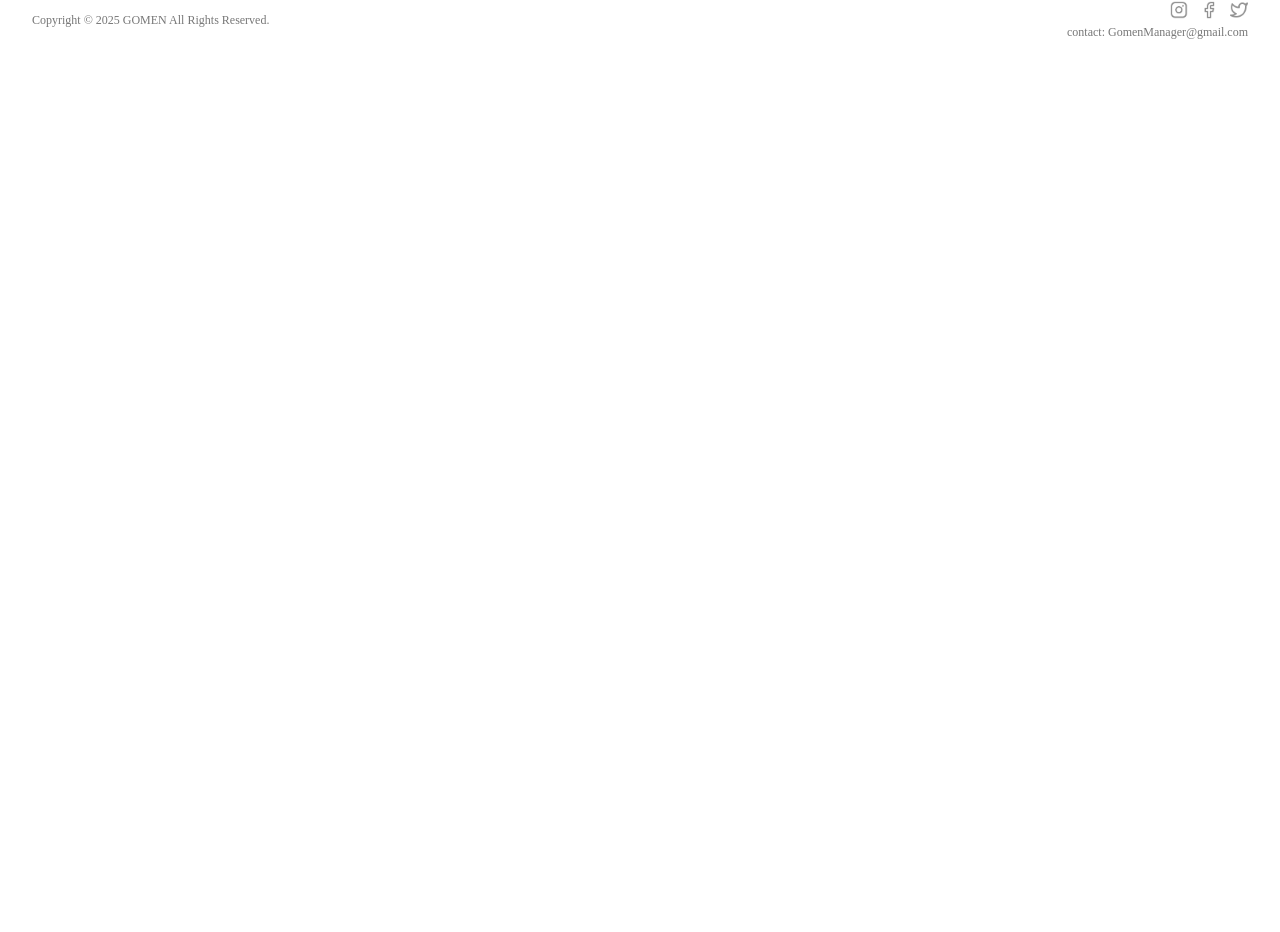
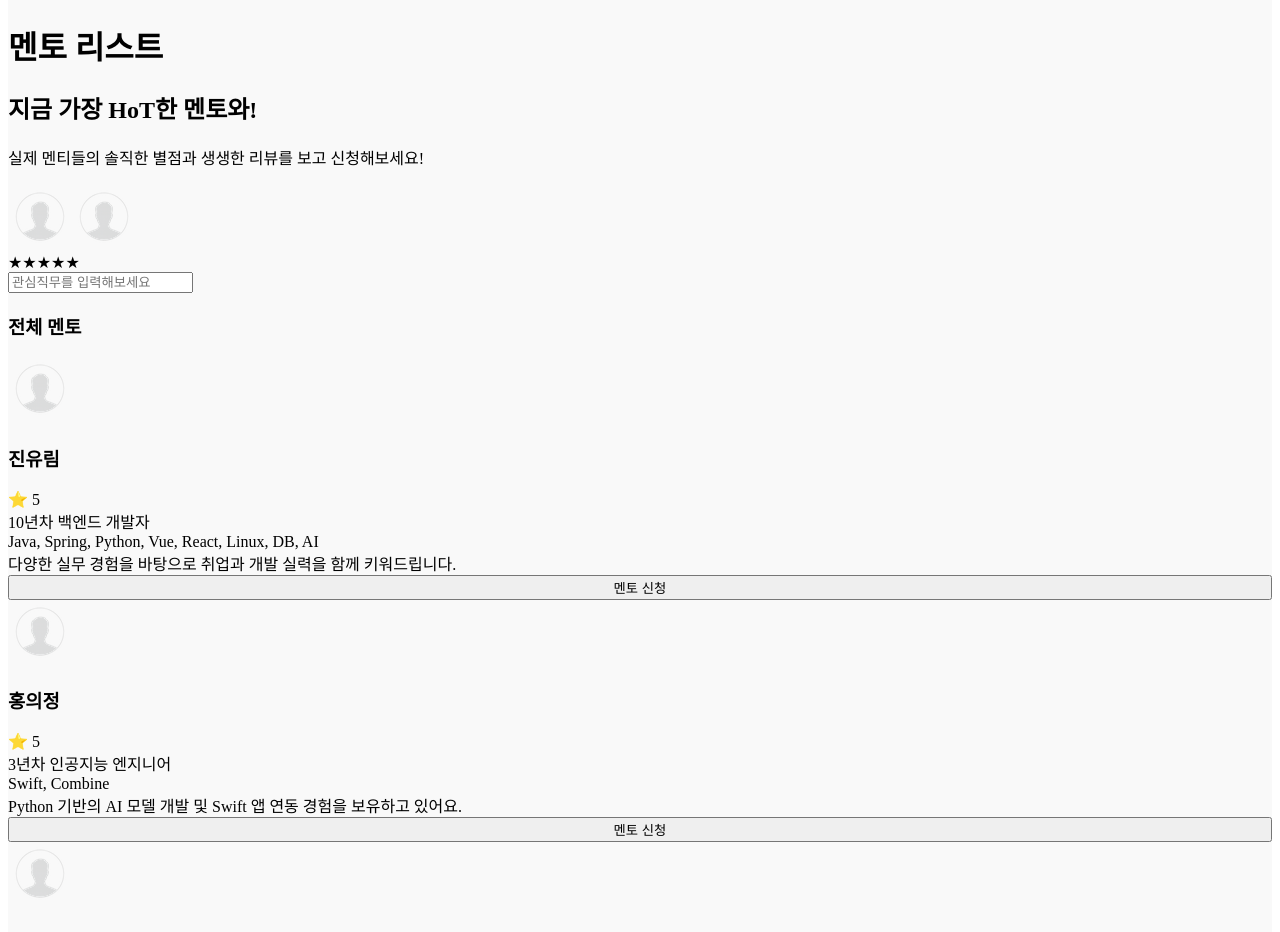
Before and after one commit to 4team-tuna/be14-3rd-Tuna-GoMen, a Vue app in the folder frontend/gomen/: page /mentorlist in a window 1280 px wide. Shown: the part 201-1133 px from the top of the page. Before the commit the page ends 800 px from the top, so only its background shows below. Built offline with nearby package versions, Linux system fonts and the light colour scheme.

Commit message:
mentorLIst 중간 commit

```diff
--- a/frontend/gomen/src/App.vue
+++ b/frontend/gomen/src/App.vue
@@ -4,6 +4,7 @@
 
     <main class="main-content">
     <!-- 여기가 본문 들어가는 영역 -->
+     <MentorList/>
     <h1>Welcome to GOMEN!</h1>
     <p>이곳에 게시판, 팀 모집 등 본문이 들어감!!!
 
@@ -17,6 +18,7 @@
   <script setup>
   import Header from './components/common/Header.vue';
   import Footer from './components/common/Footer.vue';
+  import MentorList from './components/mentorList/MentorList.vue';
  </script>
 
   <style scoped>
--- /dev/null
+++ b/frontend/gomen/src/components/mentorList/MentorCard.vue
@@ -0,0 +1,46 @@
+<template>
+  <div class="mentor-card border rounded-2xl shadow-md p-5 w-full max-w-sm bg-white">
+    <div class="flex items-center gap-4 mb-4">
+      <img
+        :src="mentor.image"
+        alt="profile"
+        class="w-16 h-16 rounded-full object-cover shrink-0 border"
+      />
+      <div class="flex flex-col">
+        <h3 class="font-bold text-base leading-tight">{{ mentor.name }}</h3>
+        <div class="text-yellow-400 text-sm">⭐ {{ mentor.rating }}</div>
+      </div>
+    </div>
+    <div class="text-sm font-semibold text-gray-800 mb-1">{{ mentor.title }}</div>
+    <div class="text-xs text-gray-500 mb-1">{{ mentor.skills }}</div>
+    <div class="text-xs text-gray-600 mb-3 leading-snug">{{ mentor.description }}</div>
+    <button class="mt-auto px-3 py-1 bg-blue-500 text-white text-xs rounded hover:bg-blue-600">
+      멘토 신청
+    </button>
+  </div>
+</template>
+
+<script>
+export default {
+  name: 'MentorCard',
+  props: {
+    mentor: {
+      type: Object,
+      required: true
+    }
+  }
+}
+</script>
+
+<style scoped>
+.mentor-card {
+  transition: transform 0.2s ease-in-out;
+  display: flex;
+  flex-direction: column;
+  justify-content: space-between;
+  height: 100%;
+}
+.mentor-card:hover {
+  transform: translateY(-4px);
+}
+</style>
--- /dev/null
+++ b/frontend/gomen/src/components/mentorList/MentorList.vue
@@ -0,0 +1,104 @@
+<template>
+  <div class="mentor-list-page px-6 py-8 max-w-7xl mx-auto">
+    <!-- 타이틀 -->
+    <div class="text-center mb-10">
+      <img src="@/assets/icon-fire.png" alt="hot" class="mx-auto w-12 mb-2" />
+      <h1 class="text-3xl font-bold mb-2">멘토 리스트</h1>
+      <h2 class="text-red-600 text-xl font-extrabold">지금 가장 HoT한 멘토와!</h2>
+      <p class="mt-2 text-sm text-gray-500">
+        실제 멘티들의 <span class="text-yellow-500 font-bold">솔직한 별점</span>과
+        <span class="text-blue-500 font-bold">생생한 리뷰</span>를 보고 신청해보세요!
+      </p>
+      <div class="flex justify-center mt-4">
+        <img src="@/assets/icon-basic-user.png" class="w-14 rounded-full mx-2" />
+        <img src="@/assets/icon-basic-user.png" class="w-14 rounded-full mx-2" />
+      </div>
+      <div class="text-yellow-400 text-xl mt-2">★★★★★</div>
+    </div>
+
+    <!-- 검색창 -->
+    <div class="mb-8">
+      <input
+        type="text"
+        placeholder="관심직무를 입력해보세요"
+        class="w-full border border-gray-300 rounded-full px-5 py-3 shadow focus:outline-none focus:ring focus:border-blue-300"
+      />
+    </div>
+
+    <!-- 전체 멘토 리스트 -->
+    <h3 class="text-lg font-semibold mb-4">전체 멘토</h3>
+    <div class="grid grid-cols-1 sm:grid-cols-2 lg:grid-cols-3 gap-6">
+      <MentorCard
+        v-for="mentor in mentors"
+        :key="mentor.id"
+        :mentor="mentor"
+      />
+    </div>
+
+    <!-- 페이지네이션 -->
+    <div class="flex justify-center mt-10 space-x-2 text-sm">
+      <button class="px-2 text-gray-600 hover:underline">이전</button>
+      <button v-for="page in 5" :key="page" class="px-2 hover:underline">{{ page }}</button>
+      <button class="px-2 text-gray-600 hover:underline">다음</button>
+    </div>
+  </div>
+</template>
+
+<script>
+import MentorCard from './MentorCard.vue'
+import userIcon from '@/assets/icon-basic-user.png'
+
+export default {
+  name: 'MentorList',
+  components: { MentorCard },
+  data() {
+    return {
+      mentors: [
+        {
+          id: 1,
+          name: '진유림',
+          title: '10년차 백엔드 개발자',
+          skills: 'Java, Spring, Python, Vue, React, Linux, DB, AI',
+          description: '다양한 실무 경험을 바탕으로 취업과 개발 실력을 함께 키워드립니다.',
+          image: userIcon,
+          rating: 5.0
+        },
+        {
+          id: 2,
+          name: '홍의정',
+          title: '3년차 인공지능 엔지니어',
+          skills: 'Swift, Combine',
+          description: 'Python 기반의 AI 모델 개발 및 Swift 앱 연동 경험을 보유하고 있어요.',
+          image: userIcon,
+          rating: 5.0
+        },
+        {
+          id: 3,
+          name: '한우현🔥🔥',
+          title: '3년차 백엔드 개발자',
+          skills: 'Java, Spring',
+          description: '꼼꼼한 코드 리뷰와 커뮤니케이션으로 멘티 여러분을 도와드립니다.',
+          image: userIcon,
+          rating: 5.0
+        },
+        {
+          id: 4,
+          name: '박혜진💡',
+          title: 'AI 개발자',
+          skills: 'PyTorch',
+          description: 'PyTorch 기반의 딥러닝 모델을 연구하며 실무 적용 경험도 풍부합니다.',
+          image: userIcon,
+          rating: 5.0
+        }
+      ]
+    }
+  }
+}
+</script>
+
+<style scoped>
+.mentor-list-page {
+  background-color: #f9f9f9;
+  min-height: 100vh;
+}
+</style>
```
Also changed, not shown: frontend/gomen/src/assets/icon-basic-user.png (added), frontend/gomen/src/assets/icon-fire.png (added).
